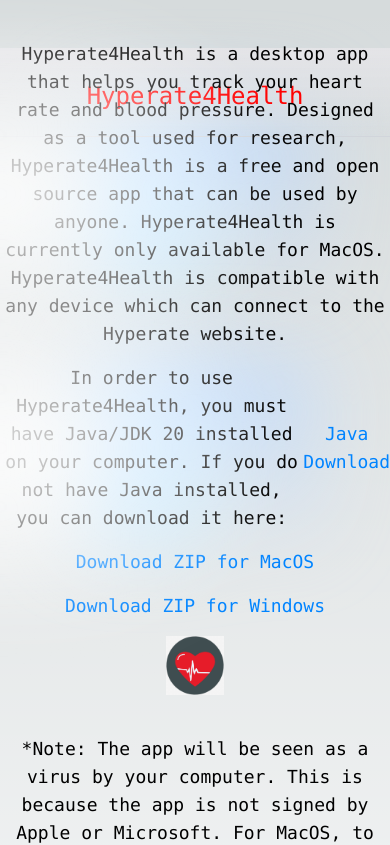
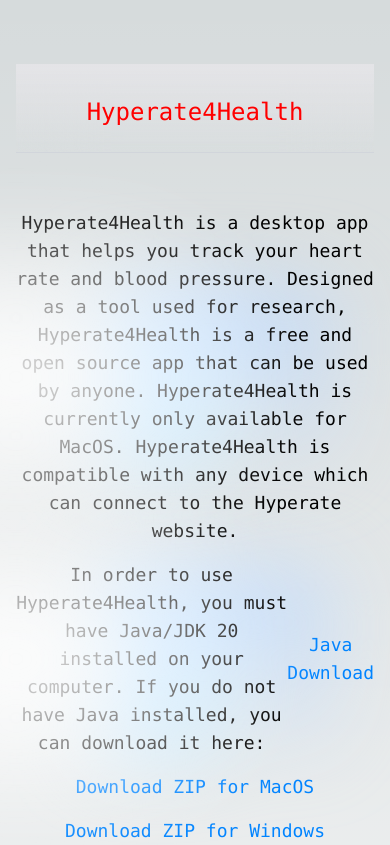
Before and after one commit to HypeFish/hyperate4health-website, a Next.js app: page / in a window 390 px wide. Shown: the top 845 px of the page. Built offline with nearby package versions, Linux system fonts and the light colour scheme.

Commit message:
mobile freindly ??

```diff
--- a/src/app/globals.css
+++ b/src/app/globals.css
@@ -14,7 +14,6 @@
     --background-end-rgb: 0, 0, 0;
   }
 }
-
 
 
 header {
--- a/src/app/page.tsx
+++ b/src/app/page.tsx
@@ -3,10 +3,10 @@
 export default function Home() {
   //make a page to detail the download of an app named Hyperate4Health
   return (
-    <main  className="flex min-h-screen flex-col items-center justify-between">
+    <main  className="flex min-h-screen flex-col items-center justify-between w-full max-w-4xl mx-auto p-4 resize-x overflow-auto">
       <div className="z-10 w-full max-w-5xl items-center justify-between font-mono" >
         <title>Hyperate4Health</title>
-        <header className="fixed left-0 top-0 flex w-full justify-center border-b border-gray-300 bg-gradient-to-b from-zinc-200 pb-6 pt-8 backdrop-blur-2xl dark:border-neutral-400 dark:bg-zinc-800/30 dark:from-inherit lg:static lg:w-auto  lg:rounded-full lg:border lg:bg-gray-200 lg:p-3 lg:dark:bg-zinc-800/30 ">
+        <header className="flex w-full justify-center border-b border-gray-300 bg-gradient-to-b from-zinc-200 pb-6 pt-8 backdrop-blur-2xl dark:border-neutral-400 dark:bg-zinc-800/30 dark:from-inherit lg:static lg:w-auto  lg:rounded-full lg:border lg:bg-gray-200 lg:p-3 lg:dark:bg-zinc-800/30 ">
           Hyperate4Health
         </header>
         <br></br>
```
